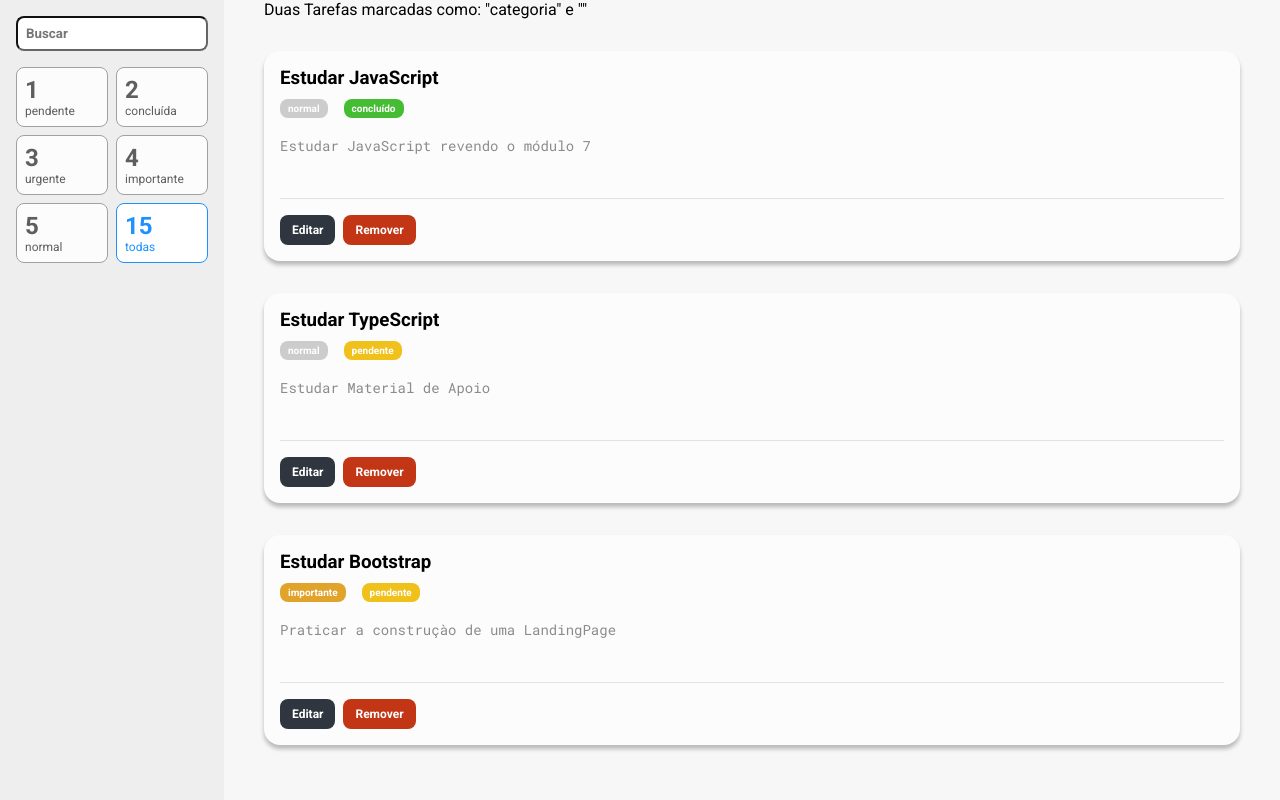
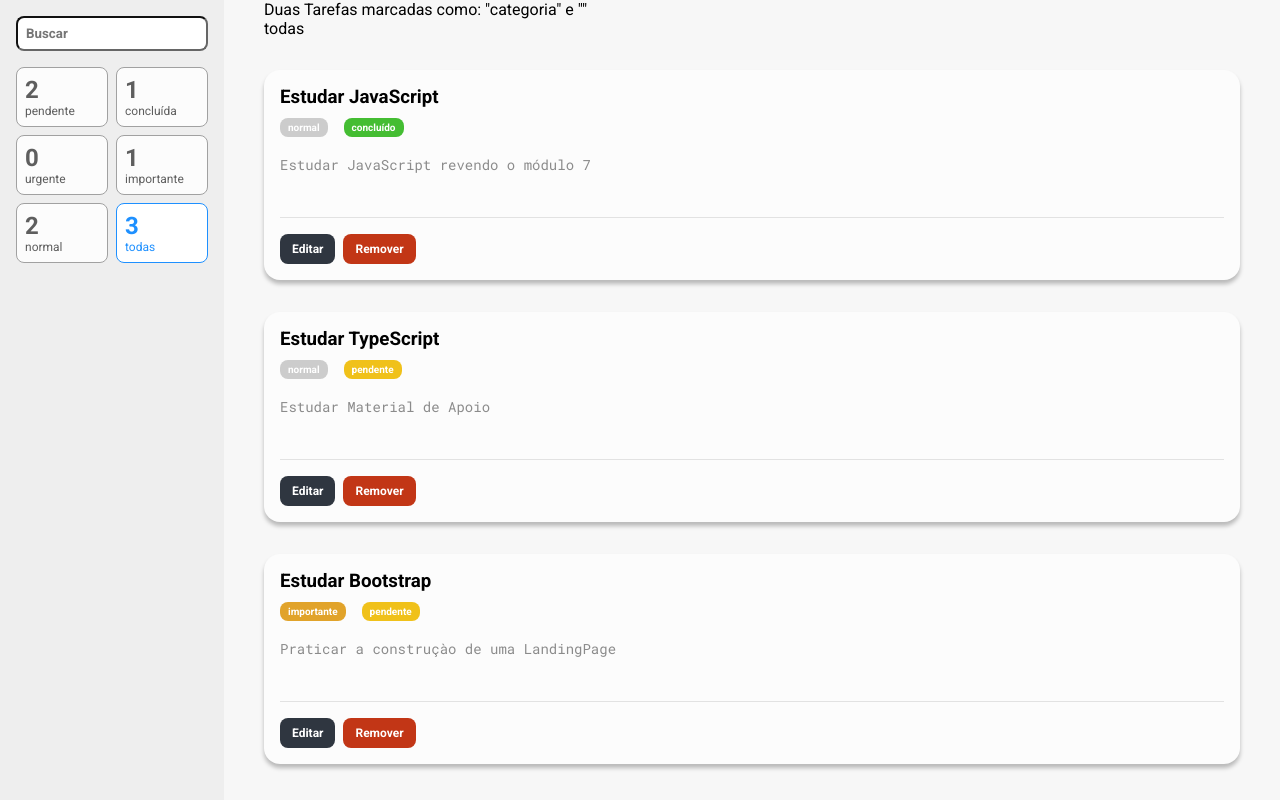
Before and after one commit to emmanuelmarcosdeoliveira/ToDo-List, a React (Vite) app: page / in a window 1280 px wide. Built offline with nearby package versions, Linux system fonts and the light colour scheme; the HTML template or start-up script is replaced by a standard one.

Commit message:
feat: filter function by priority or task status was created (#20)

```diff
--- a/src/components/FilterCard/index.tsx
+++ b/src/components/FilterCard/index.tsx
@@ -1,15 +1,48 @@
+import { useDispatch, useSelector } from 'react-redux'
+import { alterarFiltro } from '../../store/reducers/filter'
 import * as S from './styles'
+import * as enums from '../../utils/enums/tasks'
+import { RootReducer } from '../../store'
 
 export type Props = {
-  active?: boolean
-  count: number
   legend: string
+  criterion: 'prioridade' | 'status' | 'todas'
+  valor?: enums.Priority | enums.Status
 }
 
-const FilterCard = ({ active, count, legend }: Props) => {
+const FilterCard = ({ legend, criterion, valor }: Props) => {
+  const dispatch = useDispatch()
+  const { filter, task } = useSelector((state: RootReducer) => state)
+  const verificaEstadoAtivo = () => {
+    const mesmoCriterio = filter.criterion === criterion
+    const mesmoValor = filter.valor === valor
+    return mesmoCriterio && mesmoValor
+  }
+
+  const contarTarefas = () => {
+    if (criterion === 'todas') return task.itens.length
+    if (criterion === 'prioridade') {
+      return task.itens.filter((item) => item.priority === valor).length
+    }
+    if (criterion === 'status') {
+      return task.itens.filter((item) => item.status === valor).length
+    }
+  }
+
+  const filtrar = () => {
+    dispatch(
+      alterarFiltro({
+        criterion,
+        valor
+      })
+    )
+  }
+  const contador = contarTarefas()
+  const ativo = verificaEstadoAtivo()
+
   return (
-    <S.Card active={active}>
-      <S.Count>{count}</S.Count>
+    <S.Card active={ativo} onClick={filtrar}>
+      <S.Count>{contador}</S.Count>
       <S.label>{legend}</S.label>
     </S.Card>
   )
--- a/src/components/FilterCard/styles.ts
+++ b/src/components/FilterCard/styles.ts
@@ -1,14 +1,16 @@
 import styled from 'styled-components'
-import { Props } from '.'
 
-type ProsLegendAndCount = Omit<Props, `count` | 'legend'>
+type Props = {
+  active: boolean
+}
 
-export const Card = styled.div<ProsLegendAndCount>`
+export const Card = styled.div<Props>`
   padding: 8px;
   border: 1px solid ${(props) => (props.active ? '#1e90ff' : '#a1a1a1')};
   background-color: ${(props) => (props.active ? '#fff' : '#fcfcfc')};
   color: ${(props) => (props.active ? '#1e90ff' : '#5e5e5e')};
   border-radius: 0.5rem;
+  cursor: pointer;
 `
 export const Count = styled.span`
   font-weight: 700;
--- a/src/containers/Main/index.tsx
+++ b/src/containers/Main/index.tsx
@@ -5,17 +5,39 @@ import { RootReducer } from '../../store'
 
 const Main = () => {
   const { itens } = useSelector((state: RootReducer) => state.task)
-  const { termo } = useSelector((state: RootReducer) => state.filter)
+  const { termo, criterion, valor } = useSelector(
+    (state: RootReducer) => state.filter
+  )
 
   const filterTasks = () => {
-    return itens.filter(
-      (item) => item.title.toLowerCase().search(termo.toLowerCase()) >= 0
-    )
+    let tarefasFiltradas = itens
+    if (termo !== undefined) {
+      tarefasFiltradas = tarefasFiltradas.filter(
+        (item) => item.title.toLowerCase().search(termo.toLowerCase()) >= 0
+      )
+      if (criterion === 'prioridade') {
+        tarefasFiltradas = tarefasFiltradas.filter(
+          (item) => item.priority === valor
+        )
+      } else if (criterion === 'status') {
+        tarefasFiltradas = tarefasFiltradas.filter(
+          (item) => item.status === valor
+        )
+      }
+      return tarefasFiltradas
+    } else {
+      return itens
+    }
   }
 
   return (
     <Container>
       <p>Duas Tarefas marcadas como: "categoria" e "{termo}" </p>
+      <ul>
+        <li>{termo}</li>
+        <li>{criterion}</li>
+        <li>{valor}</li>
+      </ul>
       <ul>
         {filterTasks().map((t) => (
           <li key={t.title}>
--- a/src/containers/SideBar/index.tsx
+++ b/src/containers/SideBar/index.tsx
@@ -2,6 +2,8 @@ import { useDispatch, useSelector } from 'react-redux'
 import FilterCard from '../../components/FilterCard'
 import * as S from './styles'
 import { alterarTermo } from '../../store/reducers/filter'
+import * as enums from '../../utils/enums/tasks'
+import { RootReducer } from '../../store'
 
 const SideBar = () => {
   const dispatch = useDispatch()
@@ -17,12 +19,32 @@ const SideBar = () => {
             onChange={(event) => dispatch(alterarTermo(event.target.value))}
           />
           <S.Filters>
-            <FilterCard legend="pendente" count={1} />
-            <FilterCard legend="concluída" count={2} />
-            <FilterCard legend="urgente" count={3} />
-            <FilterCard legend="importante" count={4} />
-            <FilterCard legend="normal" count={5} />
-            <FilterCard active legend="todas" count={15} />
+            <FilterCard
+              valor={enums.Status.PEDDING}
+              criterion="status"
+              legend="pendente"
+            />
+            <FilterCard
+              valor={enums.Status.CONCLUDED}
+              criterion="status"
+              legend="concluída"
+            />
+            <FilterCard
+              valor={enums.Priority.URGENT}
+              criterion="prioridade"
+              legend="urgente"
+            />
+            <FilterCard
+              valor={enums.Priority.IMPORTANT}
+              criterion="prioridade"
+              legend="importante"
+            />
+            <FilterCard
+              valor={enums.Priority.NORMAL}
+              criterion="prioridade"
+              legend="normal"
+            />
+            <FilterCard criterion="todas" legend="todas" />
           </S.Filters>
         </div>
       </S.Aside>
--- a/src/store/reducers/filter.ts
+++ b/src/store/reducers/filter.ts
@@ -2,14 +2,14 @@ import { PayloadAction, createSlice } from '@reduxjs/toolkit'
 import * as enums from '../../utils/enums/tasks'
 
 type FilterState = {
-  termo: string
-  criterio: 'priority' | 'status' | 'all'
+  termo?: string
+  criterion: 'prioridade' | 'status' | 'todas'
   valor?: enums.Priority | enums.Status
 }
 
 const initialState: FilterState = {
   termo: '',
-  criterio: 'all'
+  criterion: 'todas'
 }
 
 const filterSlice = createSlice({
@@ -18,9 +18,13 @@ const filterSlice = createSlice({
   reducers: {
     alterarTermo: (state, action: PayloadAction<string>) => {
       state.termo = action.payload
+    },
+    alterarFiltro: (state, action: PayloadAction<FilterState>) => {
+      state.criterion = action.payload.criterion
+      state.valor = action.payload.valor
     }
   }
 })
 
-export const { alterarTermo } = filterSlice.actions
+export const { alterarTermo, alterarFiltro } = filterSlice.actions
 export default filterSlice.reducer
```
